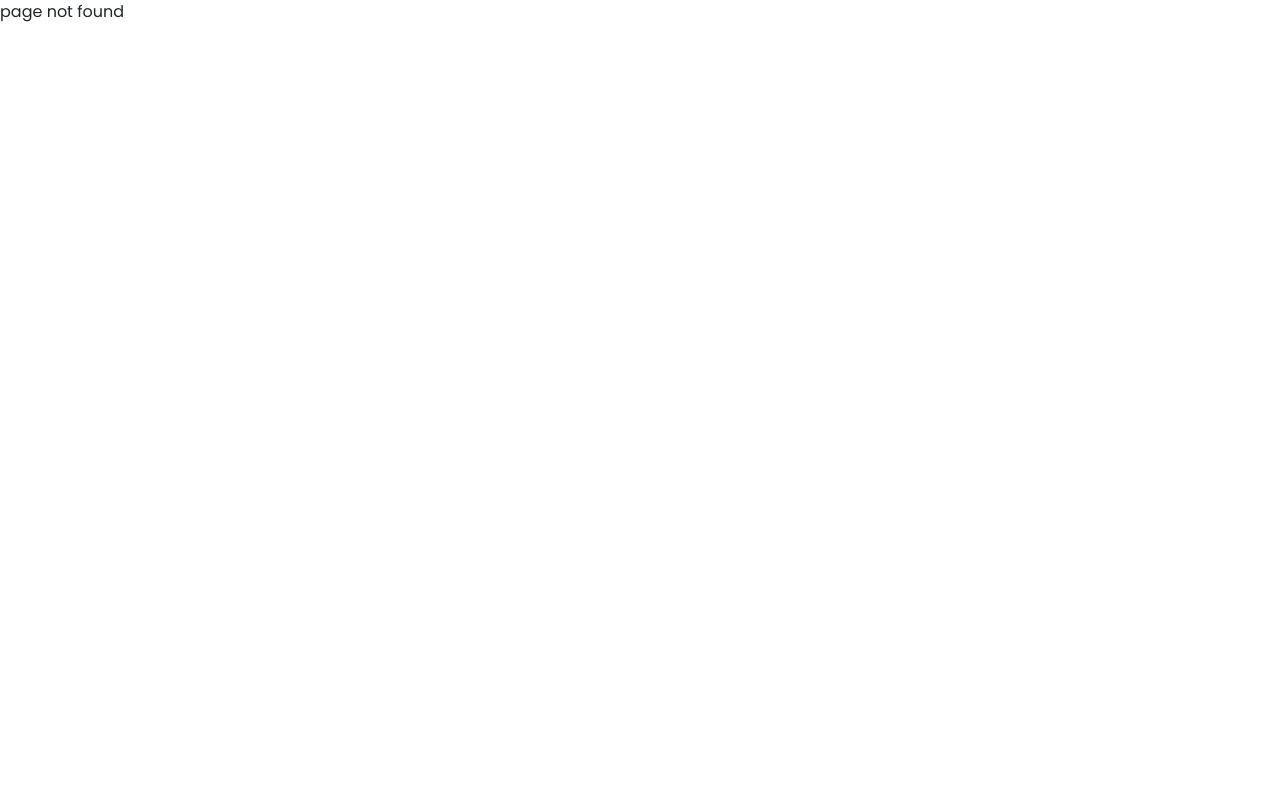
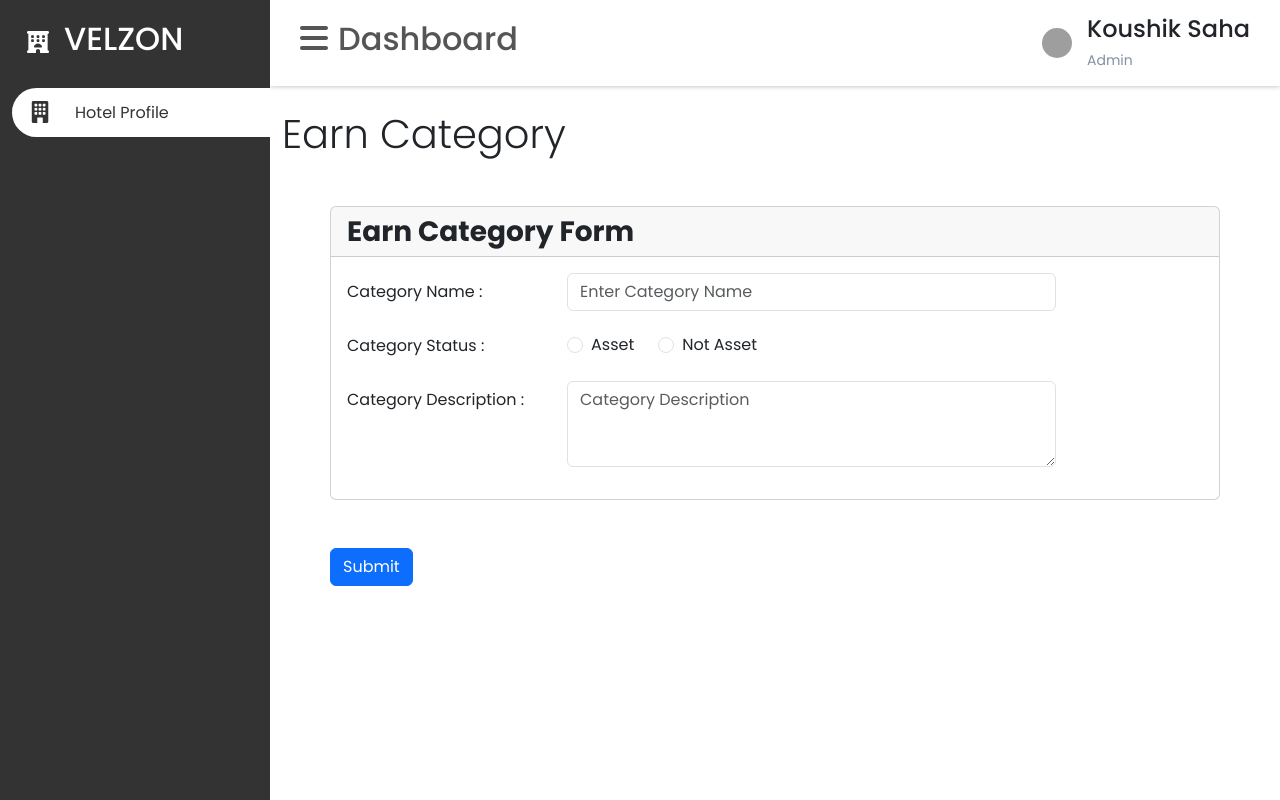
Before and after one commit to Vireta-Group/hotel-saas-frontend, a React (Vite) app: page /earn-category-form in a window 1280 px wide. Before the commit this address had no page. Built offline with nearby package versions, Linux system fonts and the light colour scheme; grey boxes are pictures that could not be loaded.

Commit message:
Add earn category form

```diff
--- /dev/null
+++ b/src/coreModule/earnCategory/EarnCategory.jsx
@@ -0,0 +1,61 @@
+import { Button, Col, Form, Row } from "react-bootstrap";
+
+export default function EarnCategory() {
+  return (
+    <div className="container mt-4">
+      <h2 className="display-6 mb-4">Earn Category</h2>
+      <Form>
+        <div className="card m-5">
+          <h3 className="card-header fw-bold">Earn Category Form </h3>
+          <div className="card-body">
+            {/* Category Name */}
+            <Form.Group as={Row} controlId="categoryName" className="mb-3">
+              <Form.Label column sm={3}>
+                Category Name :
+              </Form.Label>
+              <Col sm={7}>
+                <Form.Control type="text" placeholder="Enter Category Name" required />
+              </Col>
+            </Form.Group>
+            {/* Category Status */}
+            <Form.Group as={Row} className="mb-3 align-items-center">
+              <Form.Label column sm={3}>
+                Category Status :
+              </Form.Label>
+              <Col sm={7}>
+                <div className="d-flex gap-4 align-items-center">
+                  <Form.Check
+                    type="radio"
+                    label="Asset"
+                    name="categoryStatus"
+                  />
+                  <Form.Check
+                    type="radio"
+                    label="Not Asset"
+                    name="categoryStatus"
+                  ></Form.Check>
+                </div>
+              </Col>
+            </Form.Group>
+            {/* Category Description */}
+            <Form.Group as={Row} className="mb-3">
+              <Form.Label column sm={3}>
+                Category Description :
+              </Form.Label>
+              <Col sm={7}>
+                <Form.Control
+                  as="textarea"
+                  rows={3}
+                  placeholder="Category Description"
+                  required
+                />
+              </Col>
+            </Form.Group>
+          </div>
+
+        </div>
+        <Button type="submit" variant="primary" className="mx-5">Submit</Button>
+      </Form>
+    </div>
+  );
+}
--- a/src/routes/routes.jsx
+++ b/src/routes/routes.jsx
@@ -26,6 +26,7 @@ import SearchLeave from "../pages/leaveManagement/LeaveSearch/LeaveSearch";
 import LeaveDetail from "../pages/leaveManagement/LeaveDetail/LeaveDetail";
 import AdminLeaveControl from "../pages/leaveManagement/AdminLeaveControl/AdminLeaveControl";
 import JobRoleAttendance from "../pages/attendanceShiftManagement/JobRoleAttendance/JobRoleAttendance";
+import EarnCategory from "../coreModule/earnCategory/EarnCategory";
 
 const router = createBrowserRouter(
   createRoutesFromElements(
@@ -34,7 +35,7 @@ const router = createBrowserRouter(
       <Route path="/" element={<ProtectRoutes />}>
         <Route path="" element={<Root />}>
           <Route index element={<MainContent />} />
-
+          <Route path="earn-category-form" element={<EarnCategory/>}/>
           <Route
             path="employee-job-profile"
             element={<EmployeeJobroleProfile />}
@@ -44,7 +45,10 @@ const router = createBrowserRouter(
 
           <Route path="asset-management" element={<AssetManagement />} />
           <Route path="office-asset" element={<OfficeAsset />} />
-          <Route path="setting-and-configure-form" element={<SettingsAndConfigureForm/>}/>
+          <Route
+            path="setting-and-configure-form"
+            element={<SettingsAndConfigureForm />}
+          />
 
           <Route path="walkin" element={<WalkInFrom />} />
           <Route path="registration" element={<Registration />} />
```
